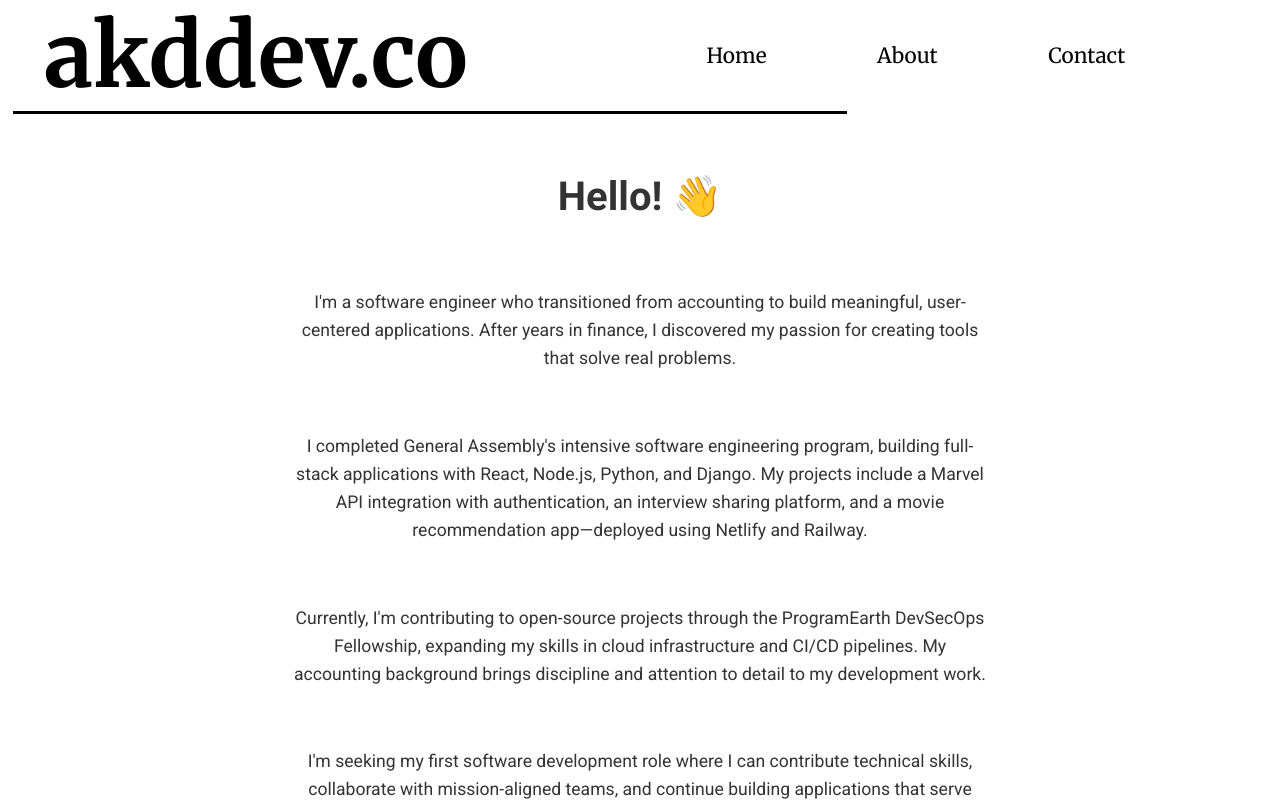
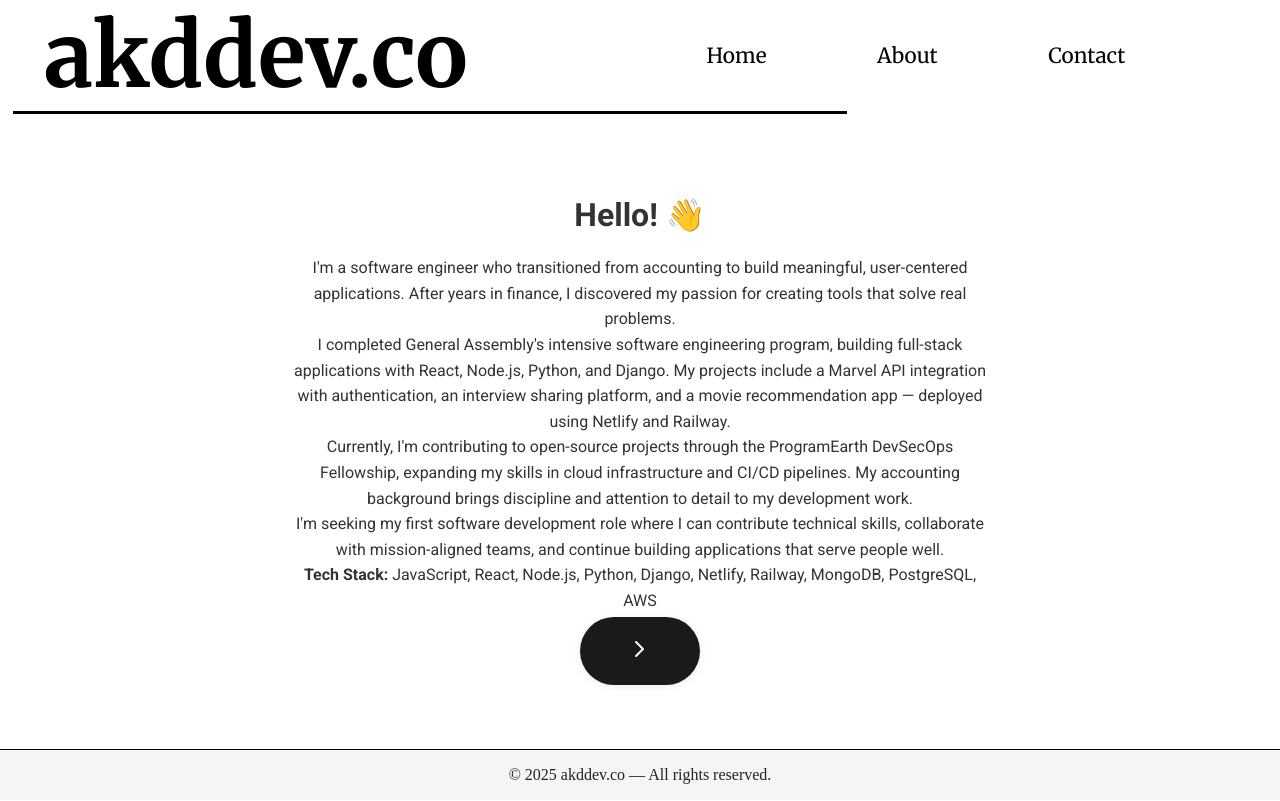
Before and after one commit to bootupAbdullah/personal_webpage, a React (Vite) app in the folder frontend/: page /about in a window 1280 px wide. Shown: the top 801 px of the page. Built offline with nearby package versions, Linux system fonts and the light colour scheme.

Commit message:
feat: successfully render AboutContent and toggle components without CSS

```diff
--- a/frontend/src/assets/components/About/About.css
+++ b/frontend/src/assets/components/About/About.css
@@ -13,12 +13,13 @@
 }
 
 .about-page h1 {
-  font-size: 2.5rem;
+  font-size: 1.5 rem;
   font-weight: 700;
 }
 
 .about-page p {
-  font-size: 1.1rem;
+  margin: 0px;
+  font-size: 1rem;
   line-height: 1.6;
   max-width: 700px;
 }
--- a/frontend/src/assets/components/About/About.jsx
+++ b/frontend/src/assets/components/About/About.jsx
@@ -1,21 +1,18 @@
-import React from 'react';
+import React, { useState } from 'react';
+import AboutContent from './AboutContent';
+import Certificates from './Certificates';
 import './About.css';
 
 const About = () => {
- return (
-   <div className="about-page">
-     <h1>Hello! 👋</h1>
-     <p>I'm a software engineer who transitioned from accounting to build meaningful, user-centered applications. After years in finance, I discovered my passion for creating tools that solve real problems.</p>
+  const [showCerts, setShowCerts] = useState(false);
 
-     <p>I completed General Assembly's intensive software engineering program, building full-stack applications with React, Node.js, Python, and Django. My projects include a Marvel API integration with authentication, an interview sharing platform, and a movie recommendation app—deployed using Netlify and Railway.</p>
+  const toggleView = () => setShowCerts(!showCerts);
 
-     <p>Currently, I'm contributing to open-source projects through the ProgramEarth DevSecOps Fellowship, expanding my skills in cloud infrastructure and CI/CD pipelines. My accounting background brings discipline and attention to detail to my development work.</p>
-
-     <p>I'm seeking my first software development role where I can contribute technical skills, collaborate with mission-aligned teams, and continue building applications that serve people well.</p>
-
-     <p><strong>Tech Stack:</strong> JavaScript, React, Node.js, Python, Django, Netlify, Railway, MongoDB, PostgreSQL, AWS</p>
-   </div>
- );
+  return (
+    <div className="about-page">
+      {showCerts ? <Certificates onToggle={toggleView} /> : <AboutContent onToggle={toggleView} />}
+    </div>
+  );
 };
 
 export default About;
--- /dev/null
+++ b/frontend/src/assets/components/About/AboutContent.jsx
@@ -0,0 +1,24 @@
+import React from 'react';
+
+const AboutContent = ({ onToggle }) => (
+  <div>
+    <h1>Hello! 👋</h1>
+    <p>I'm a software engineer who transitioned from accounting to build meaningful, user-centered applications. After years in finance, I discovered my passion for creating tools that solve real problems.</p>
+
+    <p>I completed General Assembly's intensive software engineering program, building full-stack applications with React, Node.js, Python, and Django. My projects include a Marvel API integration with authentication, an interview sharing platform, and a movie recommendation app — deployed using Netlify and Railway.</p>
+
+    <p>Currently, I'm contributing to open-source projects through the ProgramEarth DevSecOps Fellowship, expanding my skills in cloud infrastructure and CI/CD pipelines. My accounting background brings discipline and attention to detail to my development work.</p>
+
+    <p>I'm seeking my first software development role where I can contribute technical skills, collaborate with mission-aligned teams, and continue building applications that serve people well.</p>
+
+    <p><strong>Tech Stack:</strong> JavaScript, React, Node.js, Python, Django, Netlify, Railway, MongoDB, PostgreSQL, AWS</p>
+
+    <button onClick={onToggle} className="arrow-btn">
+      <svg width="24" height="24" viewBox="0 0 24 24" fill="none" xmlns="http://www.w3.org/2000/svg">
+        <path d="M8 5L15 12L8 19" stroke="currentColor" strokeWidth="2" strokeLinecap="round" strokeLinejoin="round"/>
+      </svg>
+    </button>
+  </div>
+);
+
+export default AboutContent;
--- /dev/null
+++ b/frontend/src/assets/components/About/Certificates.jsx
@@ -0,0 +1,18 @@
+import React from 'react';
+
+const Certificates = ({ onToggle }) => (
+  <div>
+    <button onClick={onToggle} className="back-btn">
+      <svg width="24" height="24" viewBox="0 0 24 24" fill="none" xmlns="http://www.w3.org/2000/svg">
+        <path d="M16 19L9 12L16 5" stroke="currentColor" strokeWidth="2" strokeLinecap="round" strokeLinejoin="round"/>
+      </svg>
+    </button>
+    <h2>Certifications</h2>
+    <ul>
+      <li>Software Engineering Immersive - General Assembly</li>
+      <li>Responsive Web Design - freeCodeCamp</li>
+    </ul>
+  </div>
+);
+
+export default Certificates;
```
